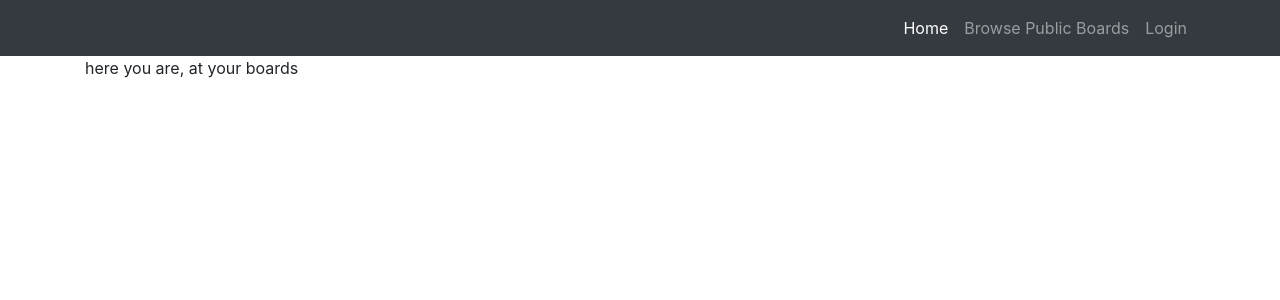
After one commit to RyanJRegan/Soundboard, a Django app: page /your_boards/ in a window 1280 px wide. The commit adds this page. Shown: the top 300 px of the page. Run offline with Django 3.2, Linux system fonts and the light colour scheme; the visitor is signed in with stand-in values (Sample User, id 1); parts of the project's set-up code (start-up, migrations or seed data) failed here and were passed over; some libraries are stand-ins or nearby versions.

Commit message:
add user login

```diff
--- a/mysite/settings.py
+++ b/mysite/settings.py
@@ -103,6 +103,9 @@ AUTH_PASSWORD_VALIDATORS = [
     },
 ]
 
+LOGIN_URL = 'login'
+
+LOGIN_REDIRECT_URL = 'your_boards'
 
 # Internationalization
 # https://docs.djangoproject.com/en/1.11/topics/i18n/
--- a/mysite/urls.py
+++ b/mysite/urls.py
@@ -16,10 +16,11 @@ Including another URLconf
 from django.conf.urls import url
 from django.contrib import admin
 from soundboard import views
-from django.contrib.auth.views import login
+from django.contrib.auth import views as auth_views
 
 urlpatterns = [
     url(r'^admin/', admin.site.urls),
     url(r'^$', views.index, name='index'),
-    url(r'^login/', views.login, name='login'),
+    url(r'^login/$', auth_views.login, {'template_name': 'soundboard/login.html'}, name='login'),
+    url(r'^your_boards/$', views.your_boards, name='your_boards'),
     ]
--- a/soundboard/templates/soundboard/login.html
+++ b/soundboard/templates/soundboard/login.html
@@ -11,11 +11,13 @@
           <div class="card h-100">
             <a href="#"><img class="card-img-top" src="http://placehold.it/700x400" alt=""></a>
             <div class="card-body">
-              <form>
+              <form method="post">
                 <h4 class="card-title">
                   <a href="#">Log In!</a>
                 </h4>
-                <p class="card-text">Returning Soundboarders sign in here with your username and password.</p>
+                {% csrf_token %}
+                 {{ form.as_p }}
+                <button type="submit">Login</button>
               </form>
             </div>
           </div>
--- /dev/null
+++ b/soundboard/templates/soundboard/your_boards.html
@@ -0,0 +1,4 @@
+{% extends 'soundboard/base.html' %}
+      {% block content %}
+      <p>here you are, at your boards</p>
+      {% endblock %}
--- a/soundboard/views.py
+++ b/soundboard/views.py
@@ -1,4 +1,5 @@
 from django.shortcuts import render
+from django.contrib.auth.decorators import login_required
 
 
 def index(request):
@@ -6,3 +7,7 @@ def index(request):
 
 def login(request):
     return render(request, "soundboard/login.html")
+
+@login_required
+def your_boards(request):
+    return render(request, "soundboard/your_boards.html")
```
